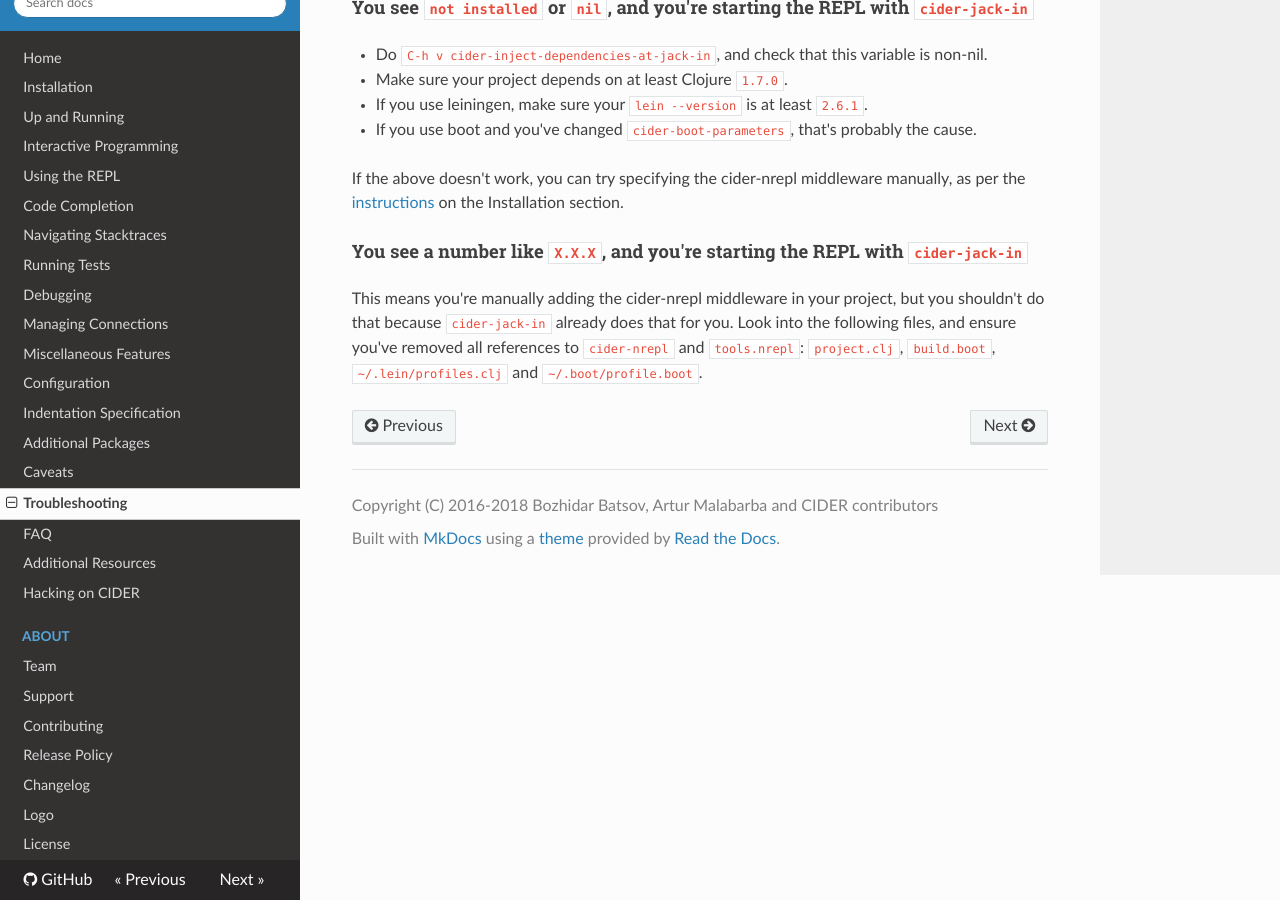
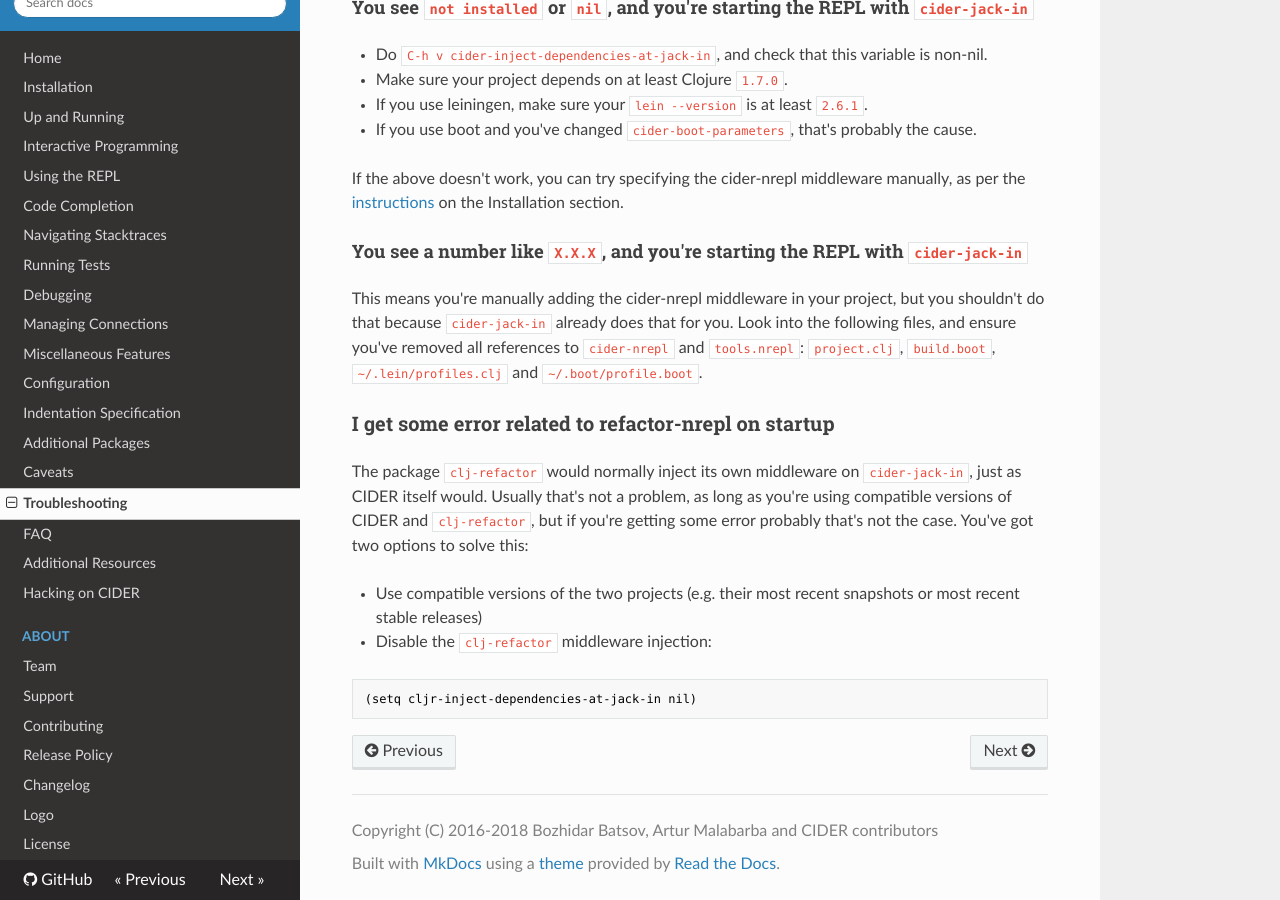
Before and after one commit to clojure-emacs/cider, an MkDocs documentation site: the page built from doc/troubleshooting.md, in a window 1280 px wide and 900 px high, scrolled down 3537 px. Built offline with MkDocs 1.6.1, drawn with Linux system fonts in a browser that asks for light colours; nearby versions of some CDN libraries; old or Windows-style settings are respelled for this version of MkDocs.

Commit message:
Add a note about CIDER/clj-refactor compatibility issues

````diff
--- a/doc/troubleshooting.md
+++ b/doc/troubleshooting.md
@@ -175,3 +175,19 @@ but you shouldn't do that because `cider-jack-in` already does that for
 you. Look into the following files, and ensure you've removed all references to
 `cider-nrepl` and `tools.nrepl`: `project.clj`, `build.boot`,
 `~/.lein/profiles.clj` and `~/.boot/profile.boot`.
+
+### I get some error related to refactor-nrepl on startup
+
+The package `clj-refactor` would normally inject its own middleware on
+`cider-jack-in`, just as CIDER itself would. Usually that's not a
+problem, as long as you're using compatible versions of CIDER and
+`clj-refactor`, but if you're getting some error probably that's not
+the case. You've got two options to solve this:
+
+* Use compatible versions of the two projects (e.g. their most recent
+  snapshots or most recent stable releases)
+* Disable the `clj-refactor` middleware injection:
+
+```el
+(setq cljr-inject-dependencies-at-jack-in nil)
+```
````
